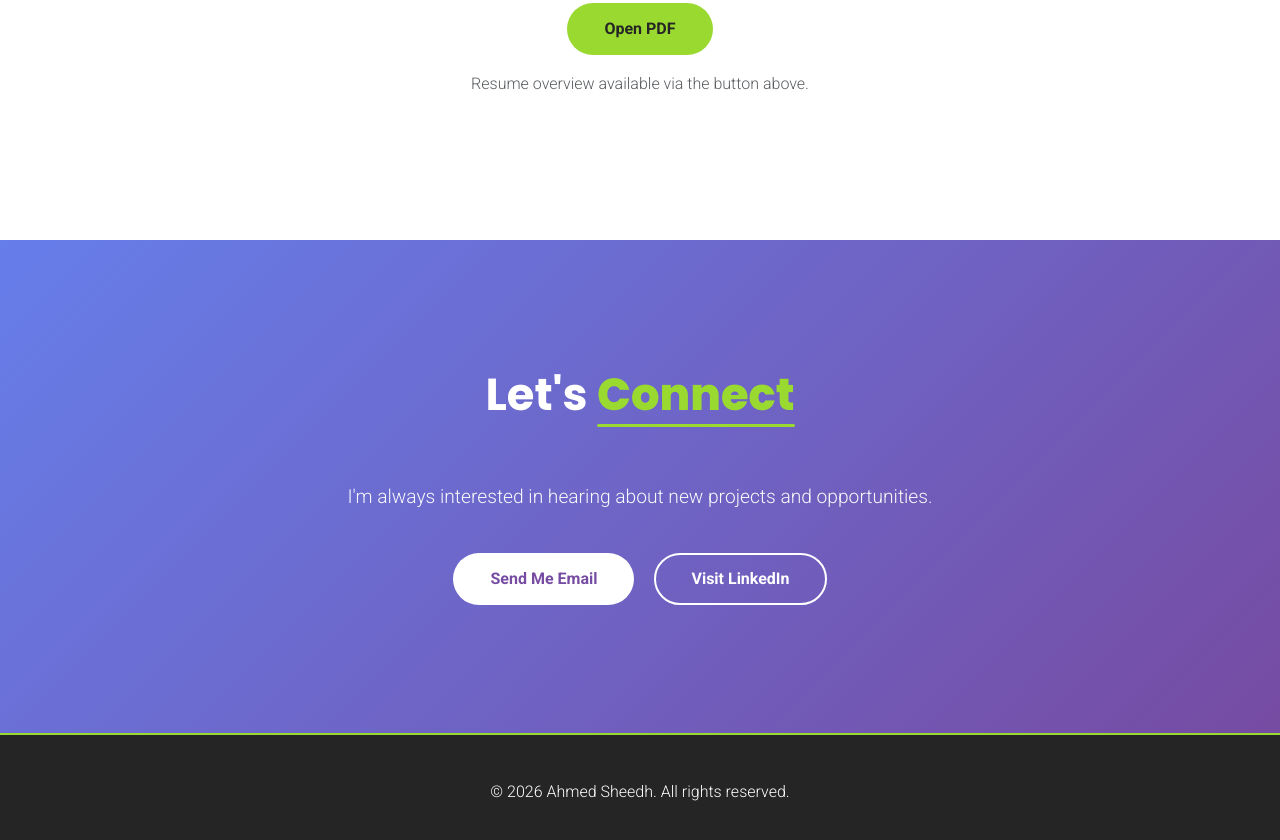
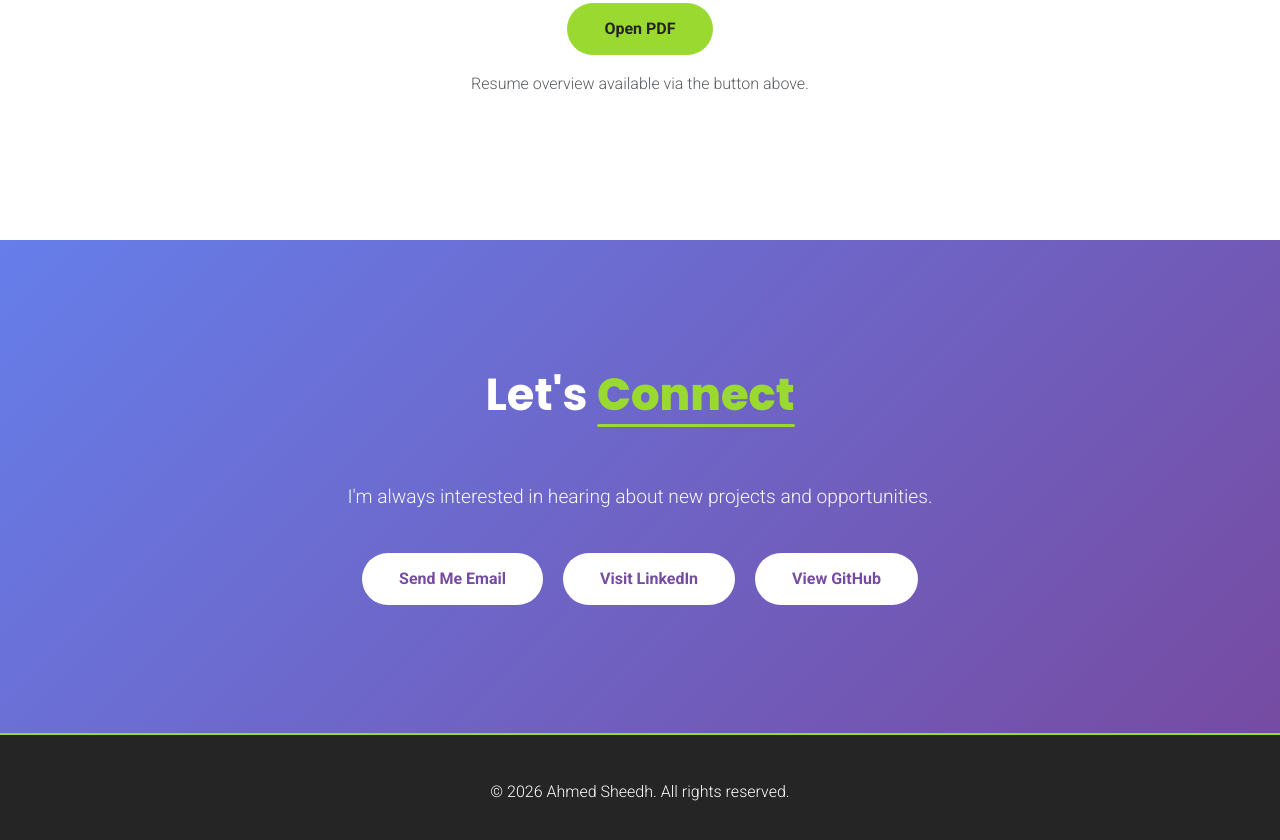
Before and after one commit to mohamedmahroofa/portfolio, a website built with Vite: page index.html in a window 1280 px wide. Shown: the part 3969-4809 px from the top of the page. Built offline with nearby package versions, Linux system fonts and the light colour scheme.

Commit message:
Added github button at the end

```diff
--- a/index.html
+++ b/index.html
@@ -293,9 +293,15 @@
           >
           <a
             href="https://www.linkedin.com/in/ahmed-sheedh/"
-            class="btn btn-outline-light btn-lg"
+            class="btn btn-primary btn-lg btn-animated"
             target="_blank"
             >Visit LinkedIn</a
+          >
+          <a
+            href="https://github.com/mohamedmahroofa"
+            class="btn btn-primary btn-lg btn-animated"
+            target="_blank"
+            >View GitHub</a
           >
         </div>
       </div>
```
